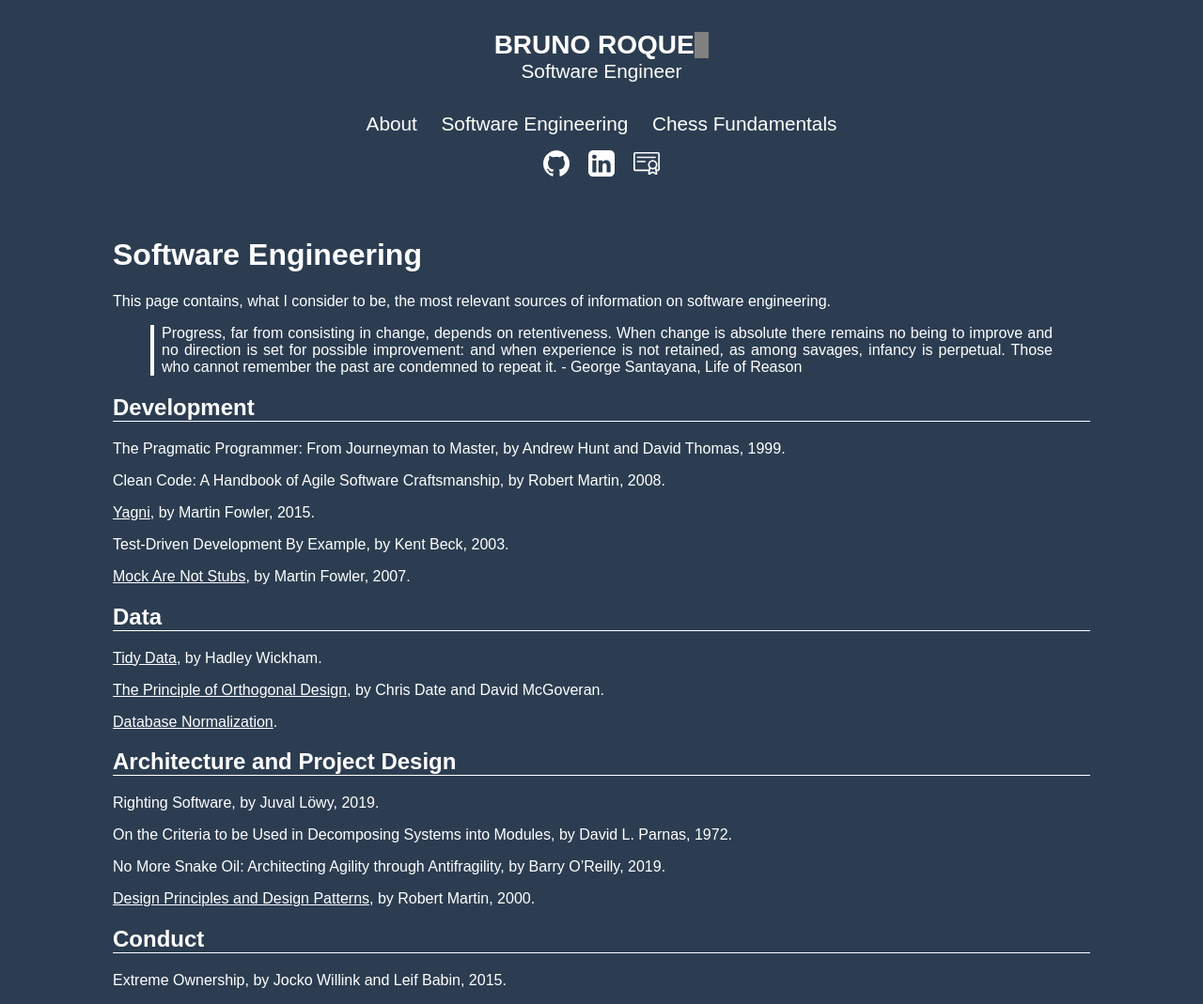
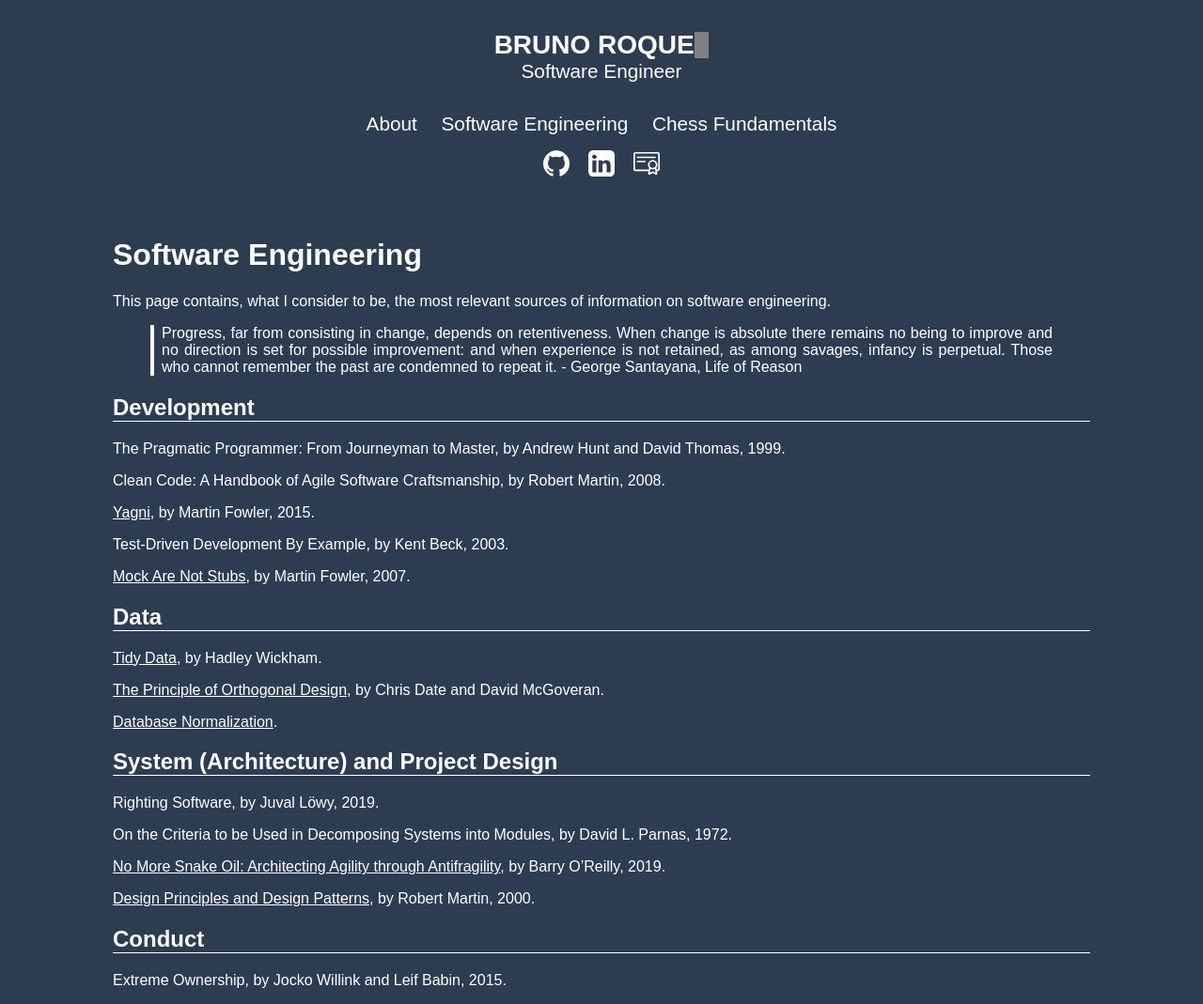
Before and after one commit to brunoroque06/brunoroque06.github.io, a Jekyll site: the page built from _pages/software-engineering.md, in a window 1280 px wide. Shown: the whole page at 94% size. Built offline with Jekyll 4.4.1, drawn with Linux system fonts in a browser that asks for light colours; our own code applies the rules of GitHub Pages for plain Markdown files.

Commit message:
Change architecture title

```diff
--- a/_pages/software-engineering.md
+++ b/_pages/software-engineering.md
@@ -29,7 +29,7 @@
 
 [Database Normalization](https://en.wikipedia.org/wiki/Database_normalization#Normal_forms).
 
-## Architecture and Project Design
+## System (Architecture) and Project Design
 
 Righting Software, by Juval Löwy, 2019.
 
@@ -37,7 +37,7 @@
 
 <!-- Anti-fragile ICT Systems, by Kjell Jørgen Hole, 2016. -->
 
-No More Snake Oil: Architecting Agility through Antifragility, by Barry O'Reilly, 2019.
+[No More Snake Oil: Architecting Agility through Antifragility](https://www.sciencedirect.com/science/article/pii/S1877050919305861), by Barry O'Reilly, 2019.
 
 [Design Principles and Design Patterns](https://fi.ort.edu.uy/innovaportal/file/2032/1/design_principles.pdf), by Robert Martin, 2000.
 
```
